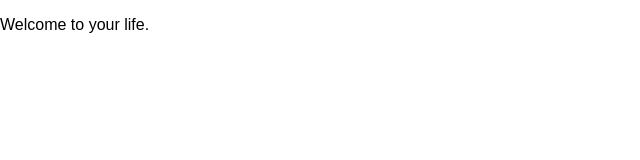
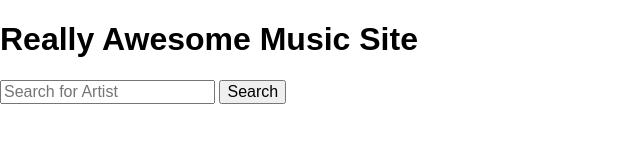
Before and after one commit to SimplyyQunda/soundcloud, a website with bundled scripts: page app/index.html in a window 1280 px wide. Shown: the whole page, without its empty margins (0-640 px from the left). Built offline with nearby package versions, Linux system fonts and the light colour scheme; files whose address does not match are found by name.

Commit message:
added javascript files

```diff
--- a/app/index.html
+++ b/app/index.html
@@ -3,14 +3,43 @@
   <head>
     <meta charset="utf-8">
     <meta name="viewport" content="width=device-width, initial-scale=1.0">
-    <title>My Cool Project</title>
+    <title>Sound Cloud</title>
     <link rel="stylesheet" href="css/normalize.css">
     <link rel="stylesheet" href="css/main.css">
   </head>
   <body>
-    <div class="container">
-      <p>Welcome to your life.</p>
+<div class="soundcloud">
+        <h1 class="title"> Really Awesome Music Site
+        </h1>
+    <div class="audio">
+        <audio class="player" src=""></audio>
     </div>
+
+    <div>
+        <form action="search">
+                <input type="text" placeholder="Search for Artist">
+                <button type="search">Search </button>
+        </form>
+    </div>
+
+    <div class="results">
+
+    </div>
+
+
+
+
+
+
+
+
+
+
+
+
+
+
+</div>
     <script src="js/bundle.js"></script>
   </body>
 </html>
```
Also changed, not shown: src/js/soundcloud.js (added), src/js/template.js (added), 1 other file.
